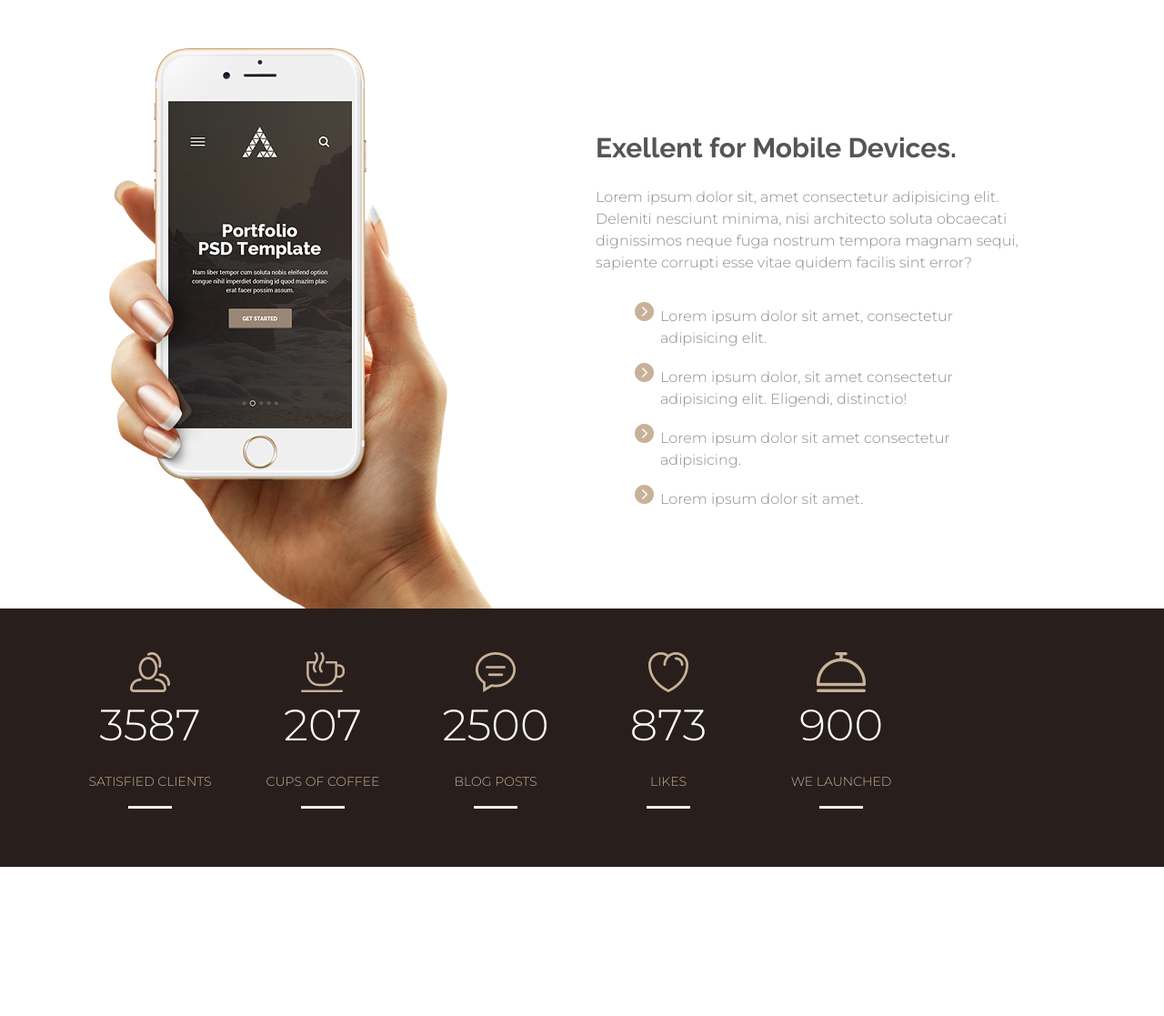
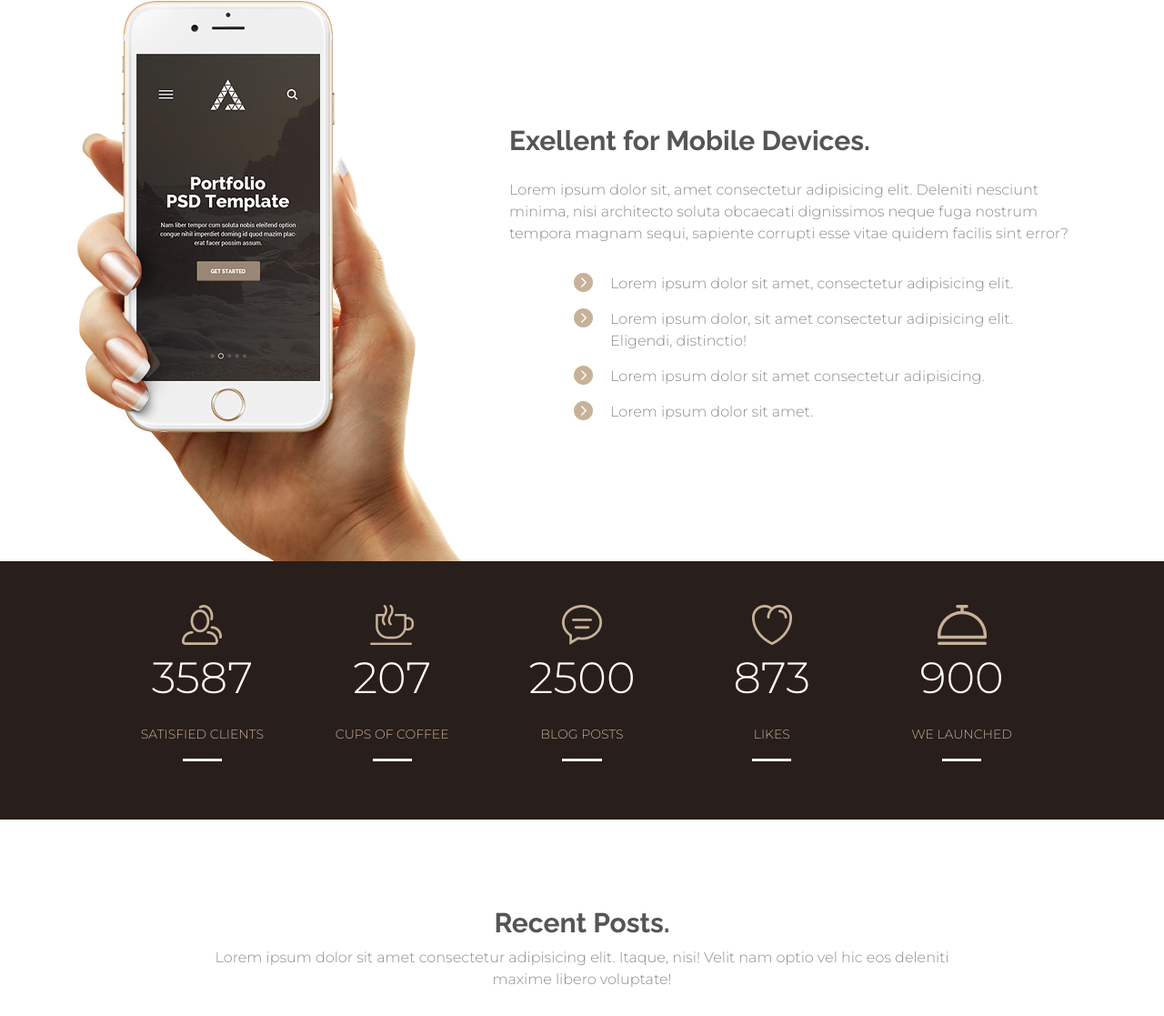
Before and after one commit to doksel/Waxom, a plain HTML site: page index.html in a window 1280 px wide. Shown: the part 3955-5072 px from the top of the page at 91% size. Before the commit the page ends 4908 px from the top, so only its background shows below. Drawn offline with nearby package versions, Linux system fonts and the light colour scheme.

Commit message:
added "recentPosots"

```diff
--- a/index.html
+++ b/index.html
@@ -246,11 +246,11 @@
     </div>
 
     <div class="exellent container">
-        <div class="row">
-            <div class="image col-lg-6">
+        <div class="row pt-5">
+            <div class="image col-lg-5">
                 <img src="images/exellent/iPhone-in-hand.png" alt="image-iPhone-in-hand">
             </div>
-            <section class="d-flex flex-column justify-content-center col-lg-6 col-md-12 col-sm-12">
+            <section class="d-flex flex-column justify-content-center col-lg-7 col-md-12 col-sm-12">
                 <div class="title my-3">
                     <h2>Exellent for Mobile Devices.</h2>
                 </div>
@@ -269,7 +269,7 @@
 
     <div class="counters container-fluid p-5">
         <div class="container">
-            <div class="row text-center">
+            <div class="row text-center px-5 justify-content-around">
                 <div class="col-lg-2 col-md-4 col-sm-6">
                     <div class="image">
                         <img src="images/counters/counters-icon1.png" alt="icon">
@@ -324,7 +324,22 @@
         </div>
     </div>
 
-    <div class="recentPosts container"></div>
+    <div class="recentPosts container my-5">
+        <div class="text container text-center p-5 col-lg-10 col-md-10 col-sm-12">
+            <h2>Recent Posts.</h2>
+            <p>Lorem ipsum dolor sit amet consectetur adipisicing elit. Itaque, nisi! Velit nam optio vel hic eos deleniti maxime libero voluptate!</p>
+        </div>
+        <div class="row container justify-content-around">
+            <div class="card">
+                <img src="images/recentPosts/photo1.jpg" alt="image">
+                <div class="card-body">
+                    <div class="title">
+                        <h3></h3>
+                    </div>
+                </div>
+            </div>
+        </div>
+    </div>
 
     <div class="partners container"></div>
 
--- a/scss/style.scss
+++ b/scss/style.scss
@@ -234,7 +234,6 @@ header{
 
 .exellent{
     height: 80%;
-    padding: 100px 50px 0 50px;
     h2{
         color: rgb(85,85,85);
         font-size: 30px;
@@ -245,8 +244,10 @@ header{
         font-size: 16px;
     }
     ul {
-        list-style-image: url(../images/exellent/icon-arrow.png);
-        li{
+        li {
+            list-style: none;
+            background: url(../images/exellent/icon-arrow.png) no-repeat;
+            padding-left: 40px;
             margin: 15px;
         }
     }
@@ -266,6 +267,24 @@ header{
     hr{
         background: white;
         width: 30%;
+    }
+}
+
+.recentPosts{
+    height: 80%;
+    .text{
+        h2{
+            color: rgb(85,85,85);
+            font-size: 30px;
+            font-weight: 600;
+        }
+        p{
+            color: rgb(140,140,140);
+            font-size: 16px;
+        }
+    }
+    .card{
+
     }
 }
 // Экстрабольшие девайсы (большие десктопы, >= 1200px)
```
Also changed, not shown: css/style.css, images/recentPosts/photo1.jpg (added), images/recentPosts/photo2.jpg (added), images/recentPosts/photo3.jpg (added).
